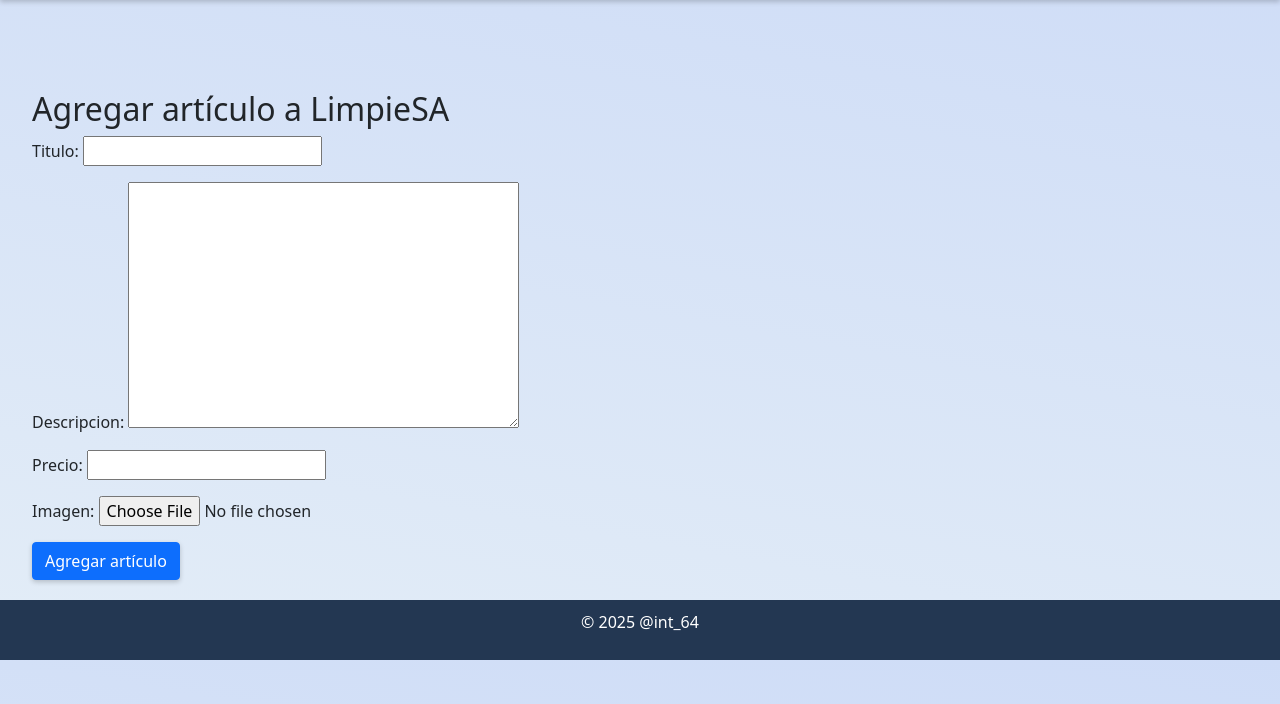
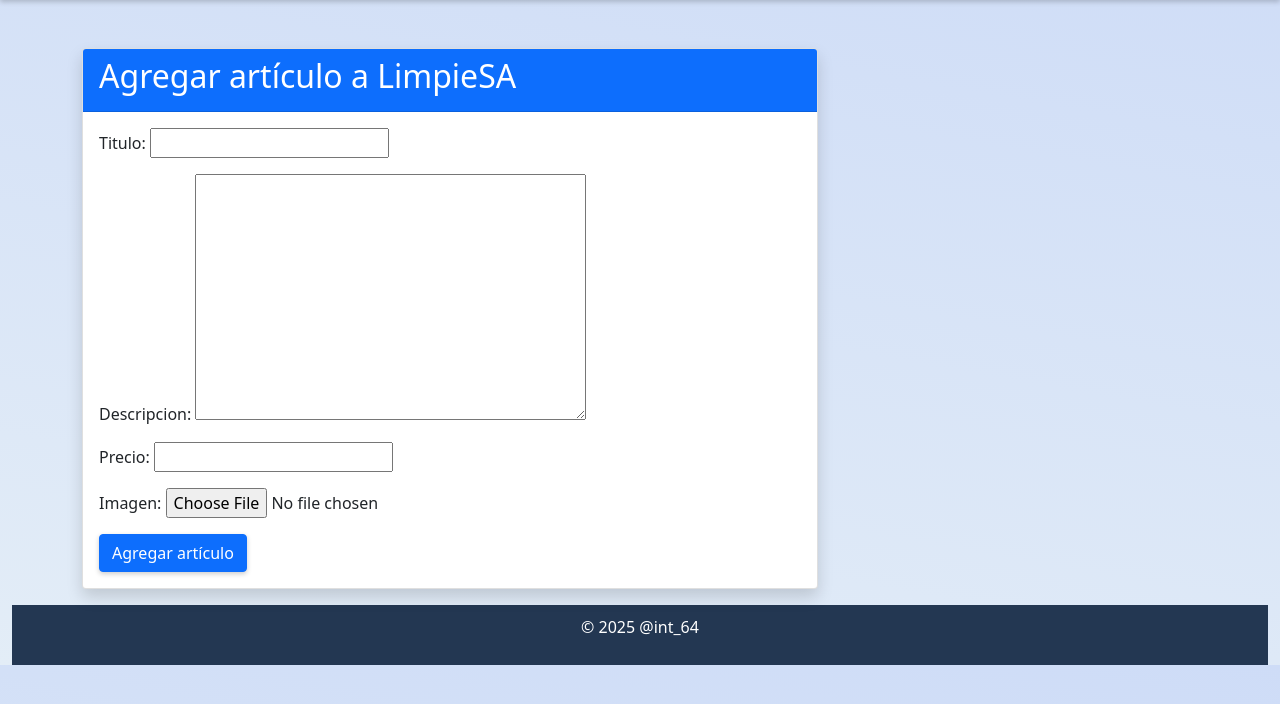
Before and after one commit to carlosr301101/Django-desoft, a Django app: page /Mi_negocio/ver_tienda/10/agregar_articulo/ in a window 1280 px wide. Shown: the part 82-786 px from the top of the page. Run offline with Django 5.2, Linux system fonts and the light colour scheme; a user stored in the database is signed in; data comes from the database, SQL or seed files in the repository; some libraries are stand-ins or nearby versions.

Commit message:
article forms pretty

```diff
--- a/django_project/Mi_negocio/templates/Mi_negocio/agregar_articulo.html
+++ b/django_project/Mi_negocio/templates/Mi_negocio/agregar_articulo.html
@@ -1,9 +1,15 @@
 {% extends 'Mi_negocio/layout.html' %}
 
 {% block body %}
-<div class="content">
-    <h2>Agregar artículo a {{ tienda.nombre }}</h2>
-    <div>
+    <div class="container mt-5">
+        <div class="row ">
+          <div class="col-md-8">
+            <div class="card shadow">
+              <div class="card-header bg-primary text-white">
+                  <h2>Agregar artículo a {{ tienda.nombre }}</h2>
+
+              </div>
+              <div class="card-body">
     <form method="post" enctype="multipart/form-data">
         {% csrf_token %}
         {{ form.as_p }}
@@ -11,4 +17,7 @@
     </form>
 </div>
 </div>
+</div>
+</div>
+<p></p>
 {% endblock %}
--- a/django_project/django_project/settings.py
+++ b/django_project/django_project/settings.py
@@ -27,7 +27,7 @@ BASE_DIR = Path(__file__).resolve().parent.parent
 SECRET_KEY = 'django-insecure-5$j9p_(u3j#=y6&h+*f^^@-aa6lkd-zb9e&@3k)b7)=5zgy-&#'
 
 # SECURITY WARNING: don't run with debug turned on in production!
-DEBUG = False
+DEBUG = True
 
 ALLOWED_HOSTS = ['localhost','127.0.0.1']
 
```
Also changed, not shown: django_project/django_project/wsgi.py (+7 -3 lines).
